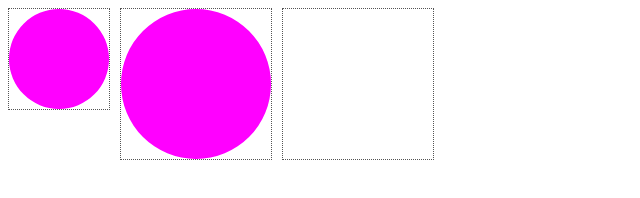
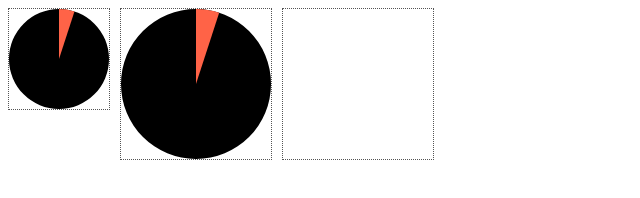
Before and after one commit to korvus/ChronoCanvas, a website: page demo.html in a window 1280 px wide. Shown: the whole page, without its empty margins (0-640 px from the left). Drawn offline with Linux system fonts and the light colour scheme.

Commit message:
inte fix chronoCanvas

```diff
--- a/chronoCanvas.js
+++ b/chronoCanvas.js
@@ -2,9 +2,13 @@
 module.exports = function set(params){
 
     var canvasTarget = params.canvasTarget;
-    var color = [];
+    var color = [], start = [], end = [];
     color[0] = "tomato";
-    color[1] = "ivory";
+    color[1] = "#000";
+    start[0] = Math.PI*1.5;
+    start[1] = Math.PI*1.5;
+    end[0] = (Math.PI*0.5)*-1;
+    end[1] = Math.PI*1.6;
 
     if(params.color1){color[0] = params.color1;}
     if(params.color2){color[1] = params.color2;}
@@ -14,13 +18,14 @@ module.exports = function set(params){
         centerX = elt.width/2;
         centerY = elt.height/2;
         radius  = centerX;
-        ctx.beginPath();
         for(var a=0;a<2;a++){
-            ctx.arc(centerX, centerY, radius, 0, Math.PI*2);
+            ctx.beginPath();
+            ctx.arc(centerX, centerY, radius, start[a], end[a]);
+            ctx.lineTo(radius,radius);
             ctx.fillStyle = color[a];
+            ctx.fill();
+            ctx.closePath();
         }
-        ctx.fill();
-        ctx.closePath();
 
     }
 
--- a/demo.html
+++ b/demo.html
@@ -9,8 +9,8 @@
 
     chronoCanvas({
       canvasTarget: ".chronometer",
-      color1: "tomato",
-      color2: "#f0f"
+      color1: "#000",
+      color2: "tomato"
     });
 
   </script>
```
Also changed, not shown: index.js (+11 -6 lines).
